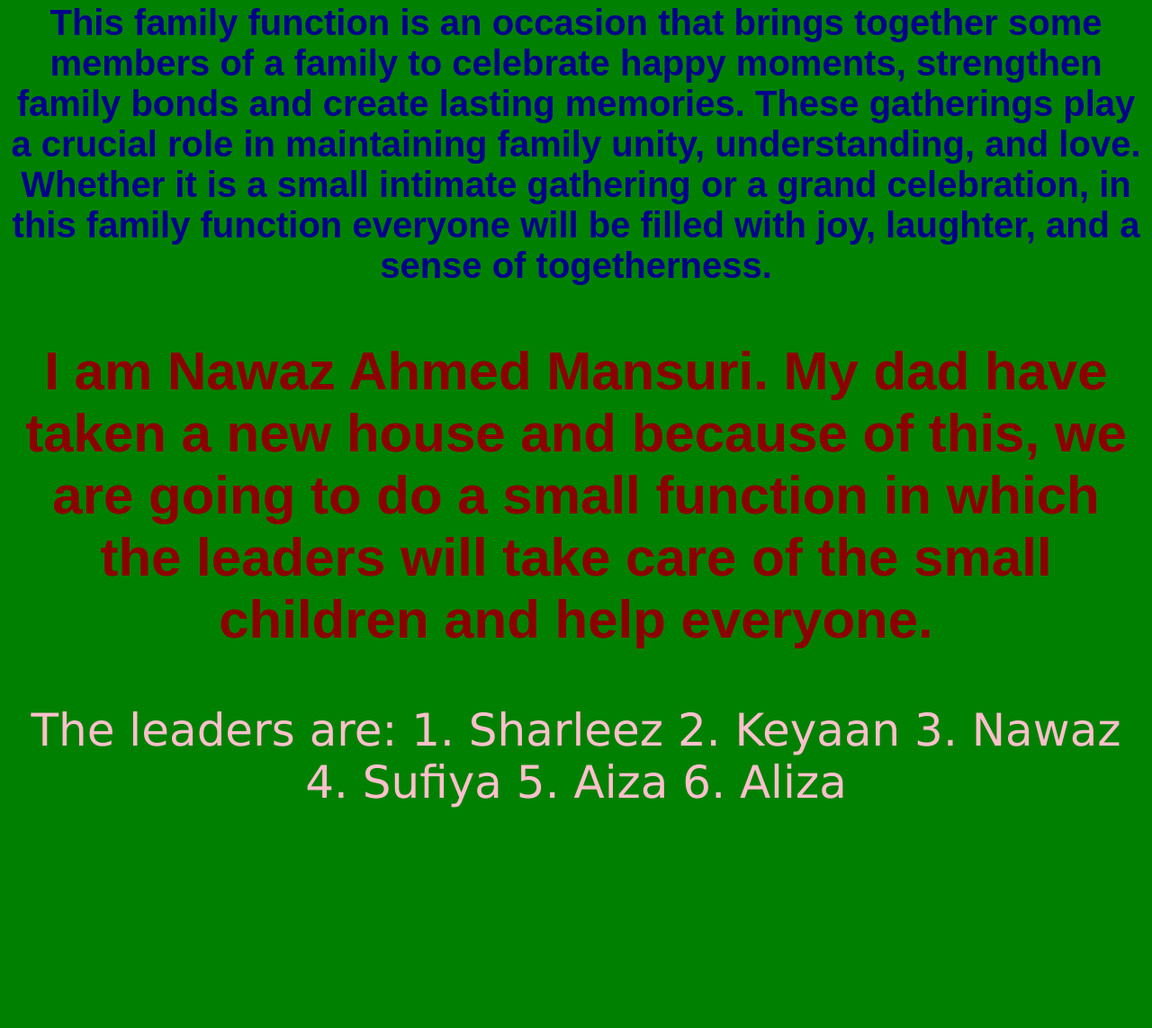
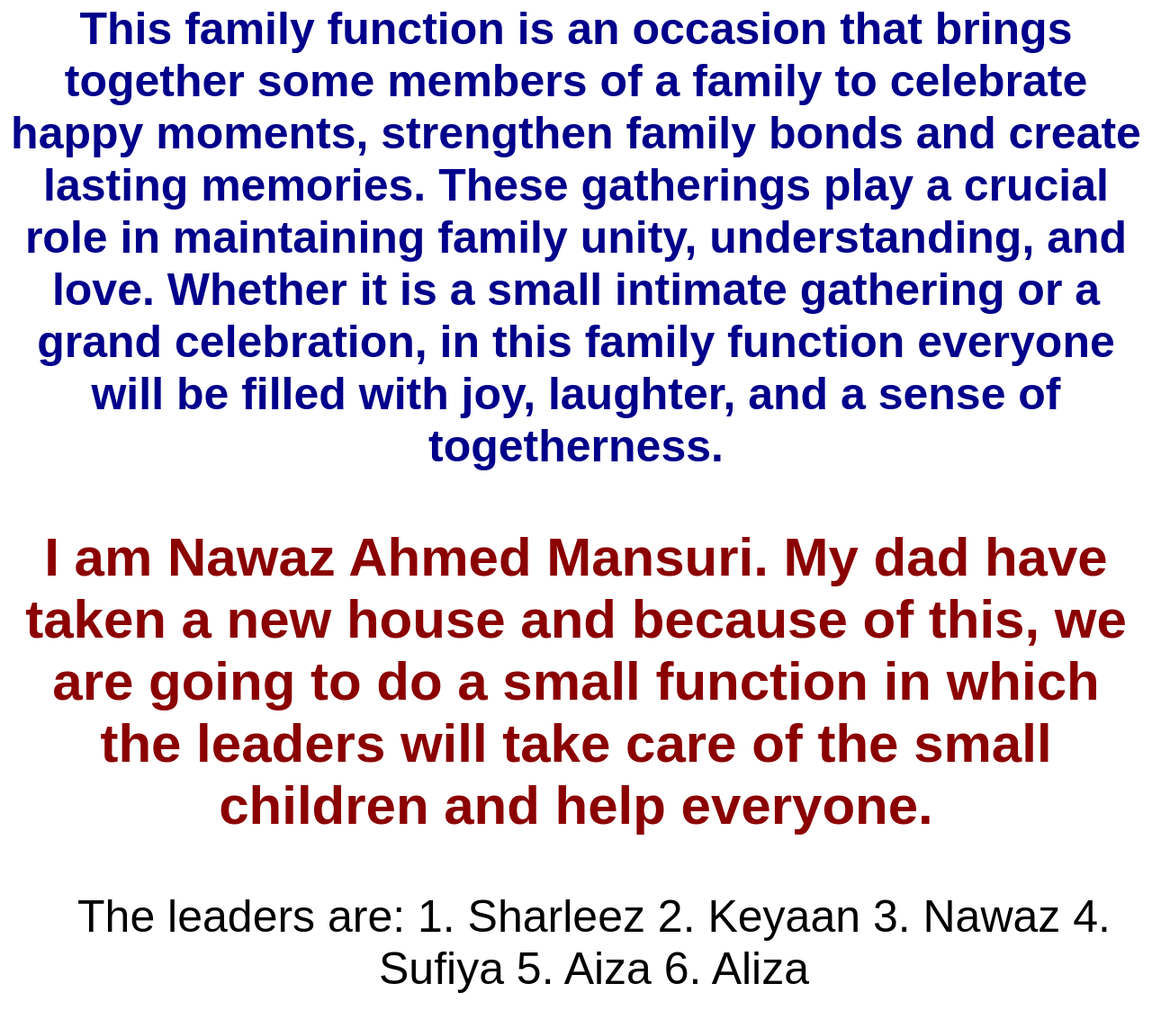
Before and after one commit to nawazahmedmansuri/Mission-Vadodara, a plain HTML site: page index.html in a window 1280 px wide. Shown: the part 211-1354 px from the top of the page at 90% size. Before the commit the page ends 1160 px from the top, so only its background shows below. Drawn offline with Linux system fonts and the light colour scheme.

Commit message:
Update index.html
fix

```diff
--- a/index.html
+++ b/index.html
@@ -3,7 +3,7 @@
  <head>
 <style>
 body {
- background-color: green;
+ background-color: light green;
  font-size: 50px;
  font-family: Arial;
  color: black;
@@ -19,7 +19,7 @@ h1 {
 h2 {
   color: darkblue;
   text-align: center;
-  font-size: 40px
+  font-size: 50px
 }
 p {
   font-family: Verdana;
@@ -36,12 +36,12 @@ h3 {
 <h1> Our Family Function Leaders </h1>
 <h2> This family function is an occasion that brings together some members of a family to celebrate happy moments, strengthen family bonds and create lasting memories. These gatherings play a crucial role in maintaining family unity, understanding, and love. Whether it is a small intimate gathering or a grand celebration, in this family function everyone will be  filled with joy, laughter, and a sense of togetherness.</h2>
 <h3> I am Nawaz Ahmed Mansuri. My dad have taken a new house and because of this, we are going to do a small function in which the leaders will take care of the small children and help everyone.  </h3>
-<p> The leaders are:
+<ol> The leaders are:
 1. Sharleez
 2. Keyaan
 3. Nawaz
 4. Sufiya
 5. Aiza
-6. Aliza </p>
+6. Aliza </ol>
 </body>
 </html>
```
